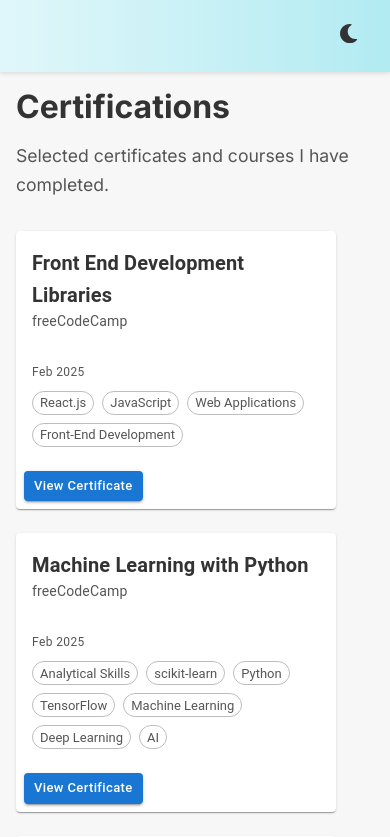
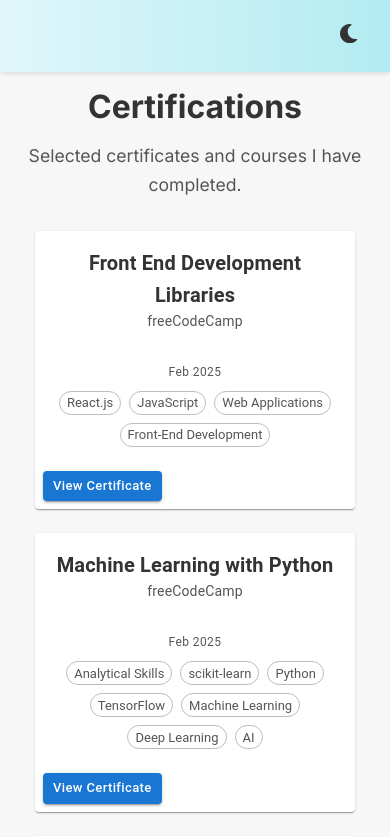
Before and after one commit to StefanusTitan/portfolio-website, a Next.js app: page /certifications in a window 390 px wide. Shown: the top 837 px of the page. Built offline with nearby package versions, Linux system fonts and the light colour scheme; some icons are missing.

Commit message:
refactor Projects and Certifications components; improve mobile responsiveness and text alignment

```diff
--- a/pages/certifications.jsx
+++ b/pages/certifications.jsx
@@ -85,10 +85,30 @@ const Certifications = () => {
         <p className={styles.description}>Selected certificates and courses I have completed.</p>
 
         <section>
-          <Grid container spacing={3} justifyContent="flex-start">
+          <Grid
+            container
+            spacing={3}
+            justifyContent={{ xs: 'center', md: 'flex-start' }}
+          >
             {certs.map((c, idx) => (
-              <Grid item xs={12} sm={6} md={4} key={idx} sx={{ display: 'flex', justifyContent: 'center' }}>
-                <Card sx={{ width: 320, maxWidth: '100%', display: 'flex', flexDirection: 'column', backgroundColor: 'var(--card-bg)' }}>
+              <Grid
+                item
+                xs={12}
+                sm={6}
+                md={4}
+                key={idx}
+                sx={{ display: 'flex', justifyContent: 'center' }}
+              >
+                <Card
+                  sx={{
+                    width: 320,
+                    maxWidth: '100%',
+                    display: 'flex',
+                    flexDirection: 'column',
+                    backgroundColor: 'var(--card-bg)',
+                    textAlign: { xs: 'center', md: 'left' }
+                  }}
+                >
 
                   <CardHeader
                     title={
@@ -119,18 +139,18 @@ const Certifications = () => {
                       />
                     </CardActionArea>
                   )}
-                  <CardContent sx={{ flexGrow: 1 }}>
+          <CardContent sx={{ flexGrow: 1 }}>
                     <Typography variant="caption" sx={{ display: 'block', mb: 1, color: 'var(--text-secondary)' }}>
                       {c.issued}
                     </Typography>
                     {c.description && (
-                      <Typography variant="body2" sx={{ mb: 1, color: 'var(--text)' }}>
+            <Typography variant="body2" sx={{ mb: 1, color: 'var(--text)' }}>
                         {c.description}
                       </Typography>
                     )}
 
                     {c.skills && c.skills.length > 0 && (
-                      <Box sx={{ mt: 1, display: 'flex', gap: 1, flexWrap: 'wrap' }}>
+            <Box sx={{ mt: 1, display: 'flex', gap: 1, flexWrap: 'wrap', justifyContent: { xs: 'center', md: 'flex-start' } }}>
                         {c.skills.map((s, i) => (
                           <Chip
                             key={i}
--- a/styles/Home.module.css
+++ b/styles/Home.module.css
@@ -264,10 +264,26 @@
 
   .title {
     font-size: 2rem;
+    text-align: center; /* Center titles on mobile */
+  }
+
+  .description {
+    text-align: center; /* Center descriptive text on mobile */
   }
 
   .projectPreview {
     height: 180px;
+  }
+
+  /* Center each project card and its inner text on mobile */
+  .projectItem {
+    max-width: 520px;
+    margin-left: auto;
+    margin-right: auto;
+  }
+
+  .projectContent {
+    text-align: center;
   }
 }
 
```
Also changed, not shown: pages/projects/project1.jsx (+6 -5 lines), pages/projects/project2.jsx (+6 -2 lines), pages/projects/project3.jsx (+6 -5 lines).
